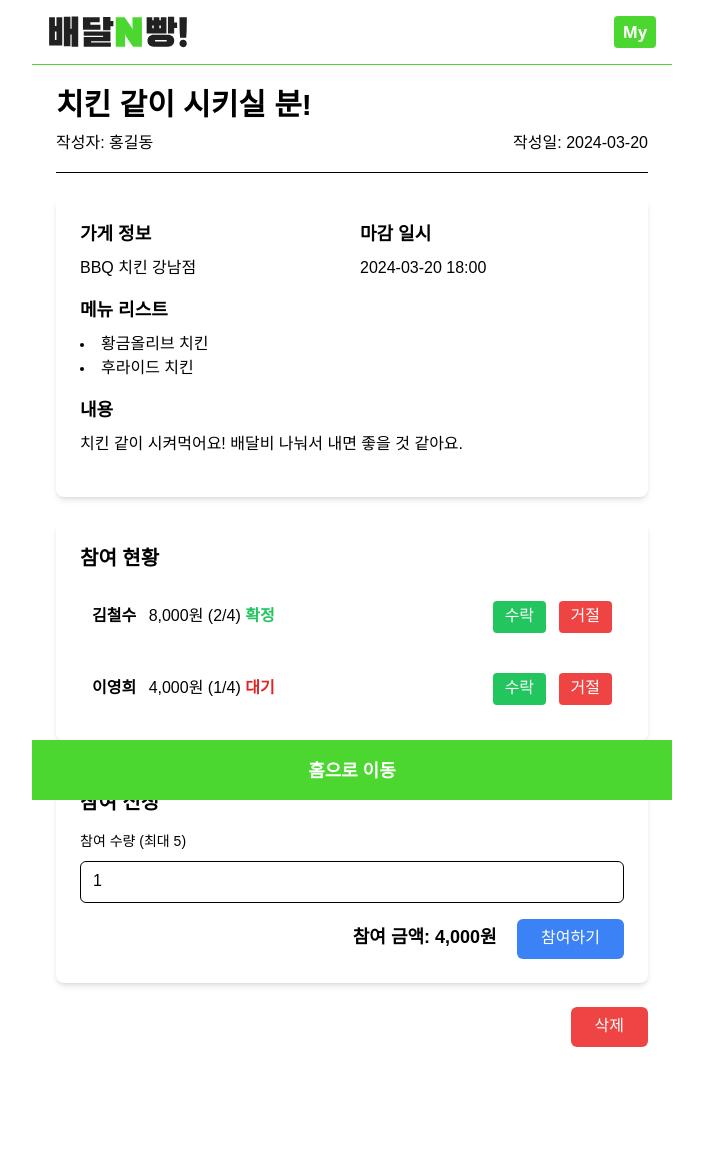
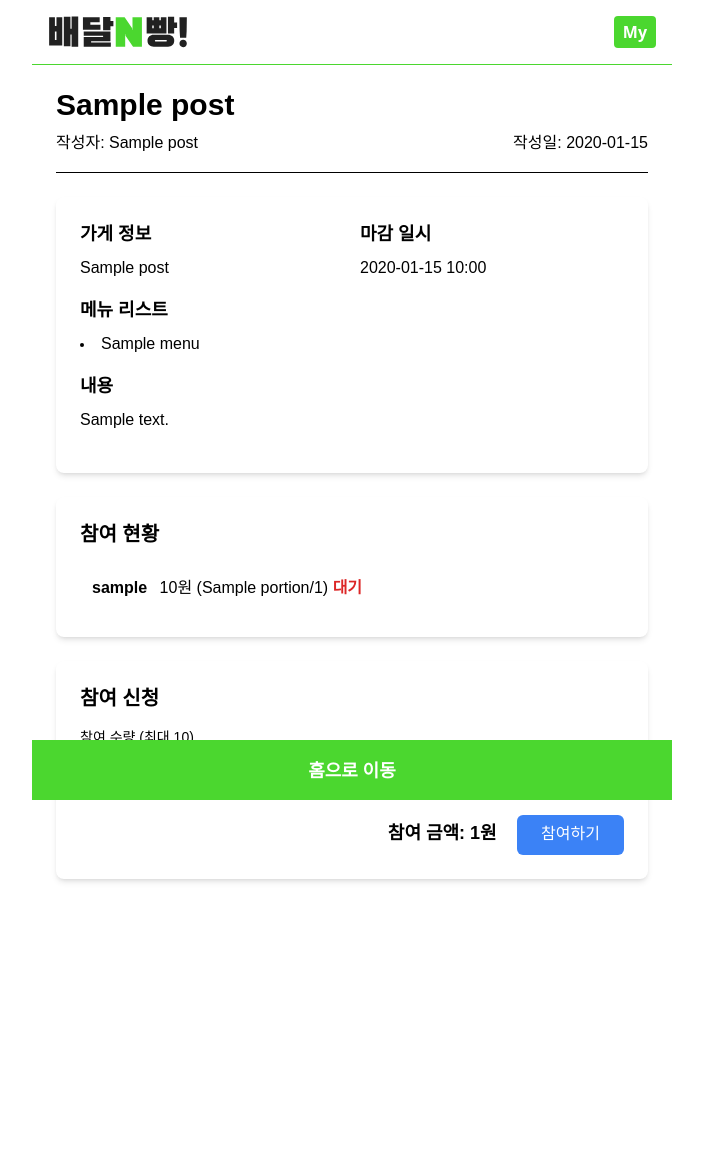
Before and after one commit to H2py/delivery_N, a Flask app: template delivery_n/templates/blog/detail.html in a window 1280 px wide. Shown: the whole page, without its empty margins (288-991 px from the left). After the commit the page ends 882 px from the top, so only its background shows below. Run offline with Flask 3, Linux system fonts and the light colour scheme; the template is opened without the code that fills it: most values are stand-ins (such as "Sample title", 1, 10 or a date in 2020); some libraries are stand-ins or nearby versions; some web fonts are replaced.

Commit message:
[ feat ] 디테일 페이지 연결

```diff
--- a/delivery_n/templates/blog/detail.html
+++ b/delivery_n/templates/blog/detail.html
@@ -1,7 +1,7 @@
 {% extends 'common/base.html' %}
 
 <!-- SEO 관련 헤더 태그 모음 -->
-{% block title %}배달N빵! 게시글 상세{% endblock %}
+{% block title %}배달N빵! - {{ post.title }}{% endblock %}
 <!-- SEO 관련 헤더 태그 모음 끝 -->
 
 <!-- 헤더 포함 -->
@@ -14,10 +14,10 @@
 <div class="font-notokr max-w-2xl mx-auto p-6">
     <!-- 게시글 헤더 -->
     <div class="border-b pb-4 mb-6">
-        <h1 class="text-3xl font-bold mb-2">치킨 같이 시키실 분!</h1>
+        <h1 class="text-3xl font-bold mb-2">{{ post.title }}</h1>
         <div class="flex justify-between text-gray-600">
-            <span>작성자: 홍길동</span>
-            <span>작성일: 2024-03-20</span>
+            <span>작성자: {{ post.author_name }}</span>
+            <span>작성일: {{ post.created_at.strftime('%Y-%m-%d') }}</span>
         </div>
     </div>
 
@@ -26,25 +26,26 @@
         <div class="grid grid-cols-2 gap-4 mb-4">
             <div>
                 <h2 class="text-lg font-semibold mb-2">가게 정보</h2>
-                <p class="text-gray-700">BBQ 치킨 강남점</p>
+                <p class="text-gray-700">{{ post.store_name }}</p>
             </div>
             <div>
                 <h2 class="text-lg font-semibold mb-2">마감 일시</h2>
-                <p class="text-gray-700">2024-03-20 18:00</p>
+                <p class="text-gray-700">{{ post.deadline.strftime('%Y-%m-%d %H:%M') }}</p>
             </div>
         </div>
 
         <div class="mb-4">
             <h2 class="text-lg font-semibold mb-2">메뉴 리스트</h2>
             <ul class="list-disc list-inside text-gray-700">
-                <li>황금올리브 치킨</li>
-                <li>후라이드 치킨</li>
+                {% for menu in post.menus %}
+                <li>{{ menu }}</li>
+                {% endfor %}
             </ul>
         </div>
 
         <div class="mb-4">
             <h2 class="text-lg font-semibold mb-2">내용</h2>
-            <p class="text-gray-700">치킨 같이 시켜먹어요! 배달비 나눠서 내면 좋을 것 같아요.</p>
+            <p class="text-gray-700">{{ post.content }}</p>
         </div>
     </div>
 
@@ -52,28 +53,23 @@
     <div class="bg-white rounded-lg shadow-md p-6 mb-6">
         <h2 class="text-xl font-bold mb-4">참여 현황</h2>
         <div class="space-y-4">
+            {% for participant in post.participants %}
             <div class="flex items-center justify-between p-3 bg-gray-50 rounded">
                 <div>
-                    <span class="font-semibold">김철수</span>
-                    <span class="text-gray-600 ml-2">8,000원 (2/4)</span>
-                    <span class="text-green-500 font-semibold">확정</span>
+                    <span class="font-semibold">{{ participant.username }}</span>
+                    <span class="text-gray-600 ml-2">{{ participant.portion_amount }}원 ({{ participant.portion }}/{{ post.total_portion }})</span>
+                    <span class="{% if participant.status %}text-green-500{% else %}text-red-600{% endif %} font-semibold">
+                        {% if participant.status %}확정{% else %}대기{% endif %}
+                    </span>
                 </div>
+                {% if post.author_id == g.user._id %}
                 <div class="space-x-2">
                     <button class="bg-green-500 text-white px-3 py-1 rounded hover:bg-green-600">수락</button>
                     <button class="bg-red-500 text-white px-3 py-1 rounded hover:bg-red-600">거절</button>
                 </div>
+                {% endif %}
             </div>
-            <div class="flex items-center justify-between p-3 bg-gray-50 rounded">
-                <div>
-                    <span class="font-semibold">이영희</span>
-                    <span class="text-gray-600 ml-2">4,000원 (1/4)</span>
-                    <span class="text-red-600 font-semibold">대기</span>
-                </div>
-                <div class="space-x-2">
-                    <button class="bg-green-500 text-white px-3 py-1 rounded hover:bg-green-600">수락</button>
-                    <button class="bg-red-500 text-white px-3 py-1 rounded hover:bg-red-600">거절</button>
-                </div>
-            </div>
+            {% endfor %}
         </div>
     </div>
 
@@ -83,13 +79,13 @@
         <form class="space-y-4">
             <div>
                 <label class="block text-sm font-medium text-gray-700 mb-2">
-                    참여 수량 (최대 5)
+                    참여 수량 (최대 {{ post.total_portion - post.my_portion }})
                 </label>
-                <input type="number" min="1" max="5" value="1"
+                <input type="number" min="1" max="{{ post.total_portion - post.my_portion }}" value="1"
                        class="w-full border rounded-md px-3 py-2 focus:outline-none focus:ring-2 focus:ring-blue-500">
             </div>
             <div class="text-right">
-                <span class="mr-4 text-lg font-semibold">참여 금액: 4,000원</span>
+                <span class="mr-4 text-lg font-semibold">참여 금액: {{ '{:,}'.format(post.total_price // post.total_portion) }}원</span>
                 <button type="submit"
                         class="bg-blue-500 text-white px-6 py-2 rounded-md hover:bg-blue-600">
                     참여하기
@@ -99,10 +95,12 @@
     </div>
 
     <!-- 관리 버튼 -->
+    {% if post.author_id == g.user._id %}
     <div class="flex justify-end space-x-4">
-        <a href="#" class="bg-gray-500 text-white px-6 py-2 rounded-md hover:bg-gray-600">수정</a>
-        <button class="bg-red-500 text-white px-6 py-2 rounded-md hover:bg-red-600">삭제</button>
+        <a href="/update/{{ post.id }}" class="bg-main text-white px-6 py-2 rounded-md hover:bg-gray-600">수정</a>
+        <button onclick="deletePost('{{ post.id }}')" class="bg-red-500 text-white px-6 py-2 rounded-md hover:bg-red-600">삭제</button>
     </div>
+    {% endif %}
 </div>
 {% endblock %}
 
--- a/delivery_n/templates/common/post-list.html
+++ b/delivery_n/templates/common/post-list.html
@@ -10,7 +10,8 @@
     <ul class="space-y-4 font-notokr">
       {% if posts %}
         {% for post in posts %}
-          <li class="bg-white rounded-lg shadow-md p-4 border-2 border-gray-100 hover:border-main transition-colors duration-200"
+          <li onclick="location.href='/posts/{{ post.id }}'"
+              class="bg-white rounded-lg shadow-md p-4 border-2 border-gray-100 hover:border-main transition-colors duration-200 cursor-pointer"
               data-deadline="{{ post.deadline.isoformat() if post.deadline else '' }}"
               data-post-id="{{ post.id }}">
             <div class="flex flex-col space-y-3">
```
Also changed, not shown: delivery_n/mypage.py (+27 -2 lines).
